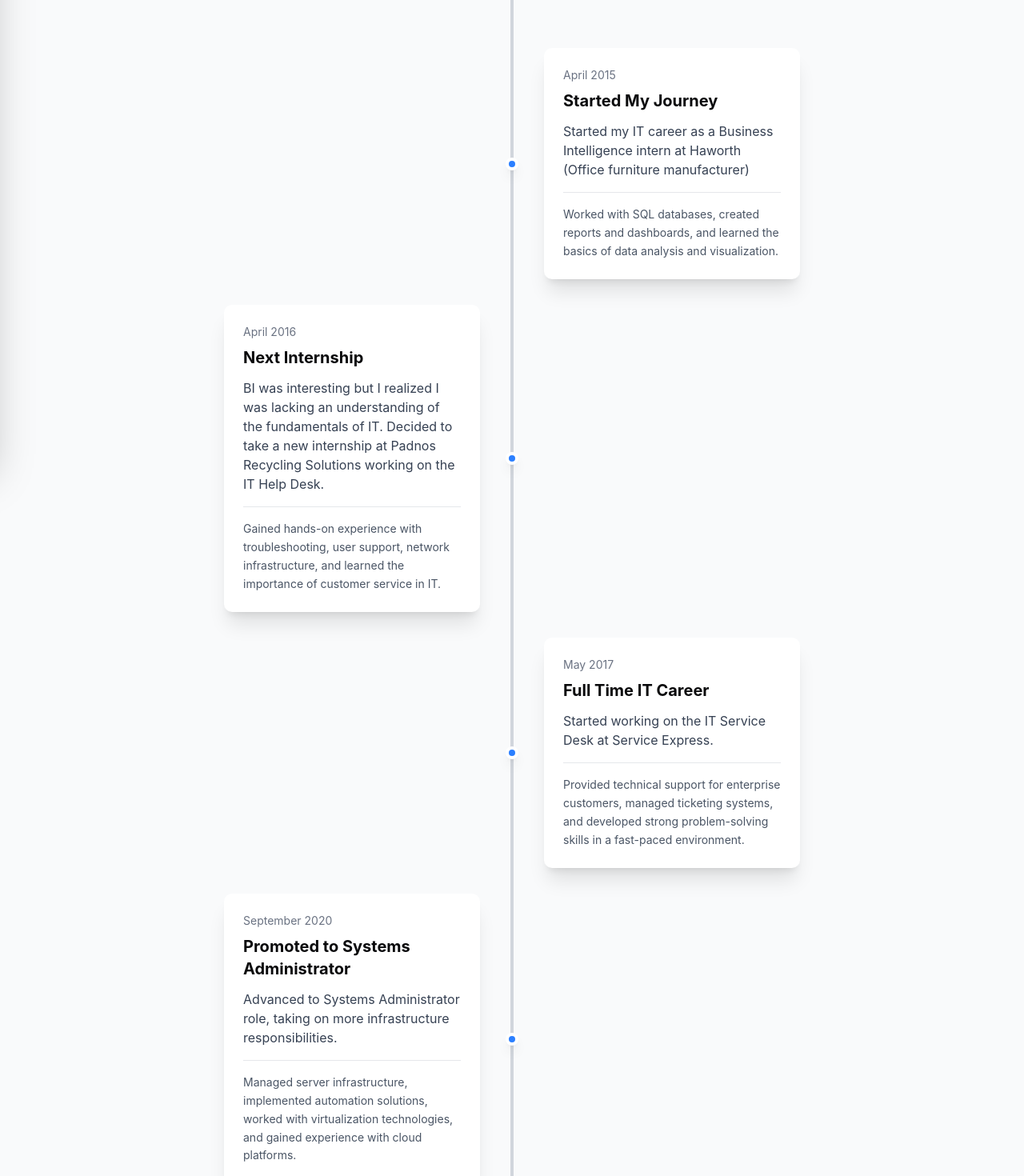
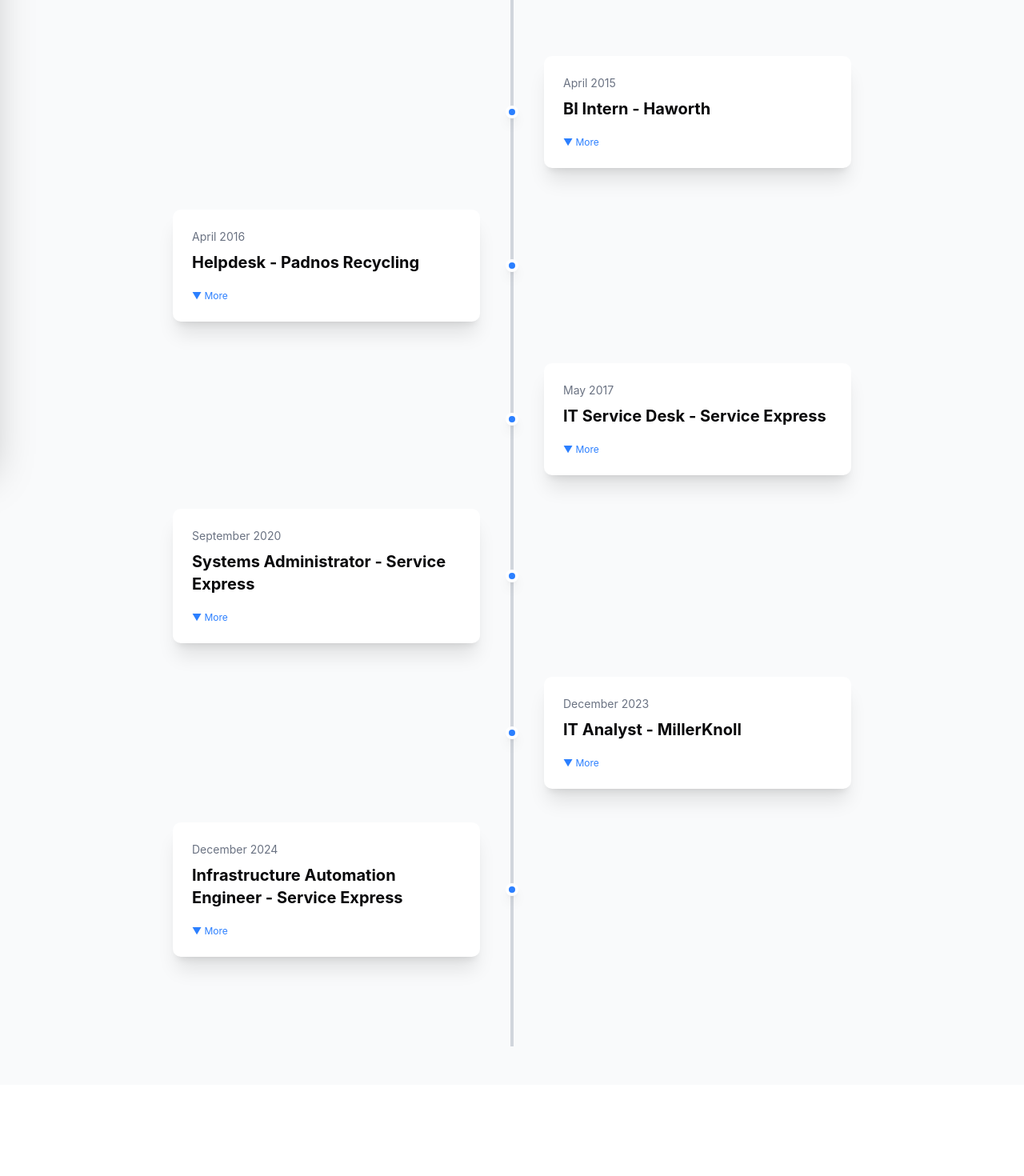
Before and after one commit to tedewaard/folio, a React (Vite) app: page /timeline in a window 1280 px wide. Shown: the part 220-1690 px from the top of the page at 80% size. After the commit the page ends 1576 px from the top, so only its background shows below. Built offline with nearby package versions, Linux system fonts and the light colour scheme.

Commit message:
Timeline card reactivity and cleanup

```diff
--- a/src/components/Header.tsx
+++ b/src/components/Header.tsx
@@ -50,6 +50,18 @@
             <Home size={20} />
             <span className="font-medium">Home</span>
           </Link>
+          <Link
+            to="/timeline"
+            onClick={() => setIsOpen(false)}
+            className="flex items-center gap-3 p-3 rounded-lg hover:bg-gray-800 transition-colors mb-2"
+            activeProps={{
+              className:
+                'flex items-center gap-3 p-3 rounded-lg bg-cyan-600 hover:bg-cyan-700 transition-colors mb-2',
+            }}
+          >
+            <Home size={20} />
+            <span className="font-medium">Career Events</span>
+          </Link>
 
           {/* Demo Links Start */}
 
--- a/src/components/TimelineCard.tsx
+++ b/src/components/TimelineCard.tsx
@@ -4,12 +4,12 @@
   title: string
   date: string
   description: string
-  details?: string
   position: 'left' | 'right'
 }
 
-export default function TimelineCard({ title, date, description, details, position }: TimelineCardProps) {
+export default function TimelineCard({ title, date, description, position }: TimelineCardProps) {
   const [isVisible, setIsVisible] = useState(false)
+  const [isExpanded, setIsExpanded] = useState(false)
   const cardRef = useRef<HTMLDivElement>(null)
 
   useEffect(() => {
@@ -34,25 +34,32 @@
       {/* Card on left */}
       {position === 'left' && (
         <div
-          className={`w-80 p-6 bg-white rounded-lg shadow-xl transition-all duration-700 mr-8 ${
+          className={`w-80 lg:w-96 p-6 bg-white rounded-lg shadow-xl transition-all duration-700 mr-8 cursor-pointer hover:shadow-2xl ${
             isVisible
               ? 'opacity-100 translate-x-0'
               : 'opacity-0 translate-x-12'
           }`}
+          onClick={() => setIsExpanded(!isExpanded)}
+          onMouseEnter={() => setIsExpanded(true)}
+          onMouseLeave={() => setIsExpanded(false)}
         >
           <div className="text-sm text-gray-500 mb-2">{date}</div>
           <h3 className="text-xl font-bold mb-3">{title}</h3>
-          <p className="text-gray-700 mb-3">{description}</p>
-          {details && (
-            <div className="mt-4 pt-4 border-t border-gray-200">
-              <p className="text-sm text-gray-600 leading-relaxed">{details}</p>
-            </div>
-          )}
+          <div
+            className={`overflow-hidden transition-all duration-500 ${
+              isExpanded ? 'max-h-96 opacity-100' : 'max-h-0 opacity-0'
+            }`}
+          >
+            <p className="text-gray-700 leading-relaxed">{description}</p>
+          </div>
+          <div className="mt-2 text-xs text-blue-500 flex items-center gap-1">
+            {isExpanded ? '▲ Less' : '▼ More'}
+          </div>
         </div>
       )}
 
       {/* Spacer for right-side cards */}
-      {position === 'right' && <div className="w-80 mr-8" />}
+      {position === 'right' && <div className="w-80 lg:w-96 mr-8" />}
 
       {/* Timeline bubble */}
       <div
@@ -63,25 +70,32 @@
       />
 
       {/* Spacer for left-side cards */}
-      {position === 'left' && <div className="w-80 ml-8" />}
+      {position === 'left' && <div className="w-80 lg:w-96 ml-8" />}
 
       {/* Card on right */}
       {position === 'right' && (
         <div
-          className={`w-80 p-6 bg-white rounded-lg shadow-xl transition-all duration-700 ml-8 ${
+          className={`w-80 lg:w-96 p-6 bg-white rounded-lg shadow-xl transition-all duration-700 ml-8 cursor-pointer hover:shadow-2xl ${
             isVisible
               ? 'opacity-100 translate-x-0'
               : 'opacity-0 -translate-x-12'
           }`}
+          onClick={() => setIsExpanded(!isExpanded)}
+          onMouseEnter={() => setIsExpanded(true)}
+          onMouseLeave={() => setIsExpanded(false)}
         >
           <div className="text-sm text-gray-500 mb-2">{date}</div>
           <h3 className="text-xl font-bold mb-3">{title}</h3>
-          <p className="text-gray-700 mb-3">{description}</p>
-          {details && (
-            <div className="mt-4 pt-4 border-t border-gray-200">
-              <p className="text-sm text-gray-600 leading-relaxed">{details}</p>
-            </div>
-          )}
+          <div
+            className={`overflow-hidden transition-all duration-500 ${
+              isExpanded ? 'max-h-96 opacity-100' : 'max-h-0 opacity-0'
+            }`}
+          >
+            <p className="text-gray-700 leading-relaxed">{description}</p>
+          </div>
+          <div className="mt-2 text-xs text-blue-500 flex items-center gap-1">
+            {isExpanded ? '▲ Less' : '▼ More'}
+          </div>
         </div>
       )}
     </div>
--- a/src/routes/timeline.tsx
+++ b/src/routes/timeline.tsx
@@ -9,45 +9,39 @@
 function App() {
   const timelineData = [
     {
-      title: "Started My Journey",
+      title: "BI Intern - Haworth",
       date: "April 2015",
-      description: "Started my IT career as a Business Intelligence intern at Haworth (Office furniture manufacturer)",
-      details: "Worked with SQL databases, created reports and dashboards, and learned the basics of data analysis and visualization.",
+      description: "Started my IT career as a Business Intelligence intern at Haworth (Office furniture manufacturer). Worked with SQL databases, created reports and dashboards, and learned the basics of data analysis and visualization.",
       position: 'right' as const
     },
     {
-      title: "Next Internship",
+      title: "Helpdesk - Padnos Recycling",
       date: "April 2016",
-      description: "BI was interesting but I realized I was lacking an understanding of the fundamentals of IT. Decided to take a new internship at Padnos Recycling Solutions working on the IT Help Desk.",
-      details: "Gained hands-on experience with troubleshooting, user support, network infrastructure, and learned the importance of customer service in IT.",
+      description: "BI was interesting but I realized I was lacking an understanding of the fundamentals of IT. Decided to take a new internship at Padnos Recycling Solutions working on the IT Help Desk. Gained hands-on experience with troubleshooting, user support, network infrastructure, and learned the importance of customer service in IT.",
       position: 'left' as const
     },
     {
-      title: "Full Time IT Career",
+      title: "IT Service Desk - Service Express",
       date: "May 2017",
-      description: "Started working on the IT Service Desk at Service Express.",
-      details: "Provided technical support for enterprise customers, managed ticketing systems, and developed strong problem-solving skills in a fast-paced environment.",
+      description: "Started working on the IT Service Desk at Service Express. Provided technical support for enterprise customers, managed ticketing systems, and developed strong problem-solving skills in a fast-paced environment.",
       position: 'right' as const
     },
     {
-      title: "Promoted to Systems Administrator",
+      title: "Systems Administrator - Service Express",
       date: "September 2020",
-      description: "Advanced to Systems Administrator role, taking on more infrastructure responsibilities.",
-      details: "Managed server infrastructure, implemented automation solutions, worked with virtualization technologies, and gained experience with cloud platforms.",
+      description: "Advanced to Systems Administrator role, taking on more infrastructure responsibilities. Managed server infrastructure, implemented automation solutions, worked with virtualization technologies, and gained experience with cloud platforms.",
       position: 'left' as const
     },
     {
-      title: "IT Analyst at MillerKnoll",
+      title: "IT Analyst - MillerKnoll",
       date: "December 2023",
-      description: "Joined MillerKnoll as an IT Analyst to broaden my experience.",
-      details: "Worked on enterprise IT projects, collaborated with cross-functional teams, and gained exposure to large-scale corporate IT operations.",
+      description: "Joined MillerKnoll as an IT Analyst to broaden my experience. Worked on enterprise IT projects, collaborated with cross-functional teams, and gained exposure to large-scale corporate IT operations.",
       position: 'right' as const
     },
     {
-      title: "Back at Service Express",
+      title: "Infrastructure Automation Engineer - Service Express",
       date: "December 2024",
-      description: "Started as an Infrastructure Automation Engineer at Service Express.",
-      details: "Focusing on infrastructure as code, CI/CD pipelines, automation frameworks, and modern DevOps practices to streamline operations.",
+      description: "Started as an Infrastructure Automation Engineer at Service Express. Focusing on infrastructure as code, CI/CD pipelines, automation frameworks, and modern DevOps practices to streamline operations.",
       position: 'left' as const
     }
   ]
@@ -70,7 +64,6 @@
                 title={item.title}
                 date={item.date}
                 description={item.description}
-                details={item.details}
                 position={item.position}
               />
             ))}
```
